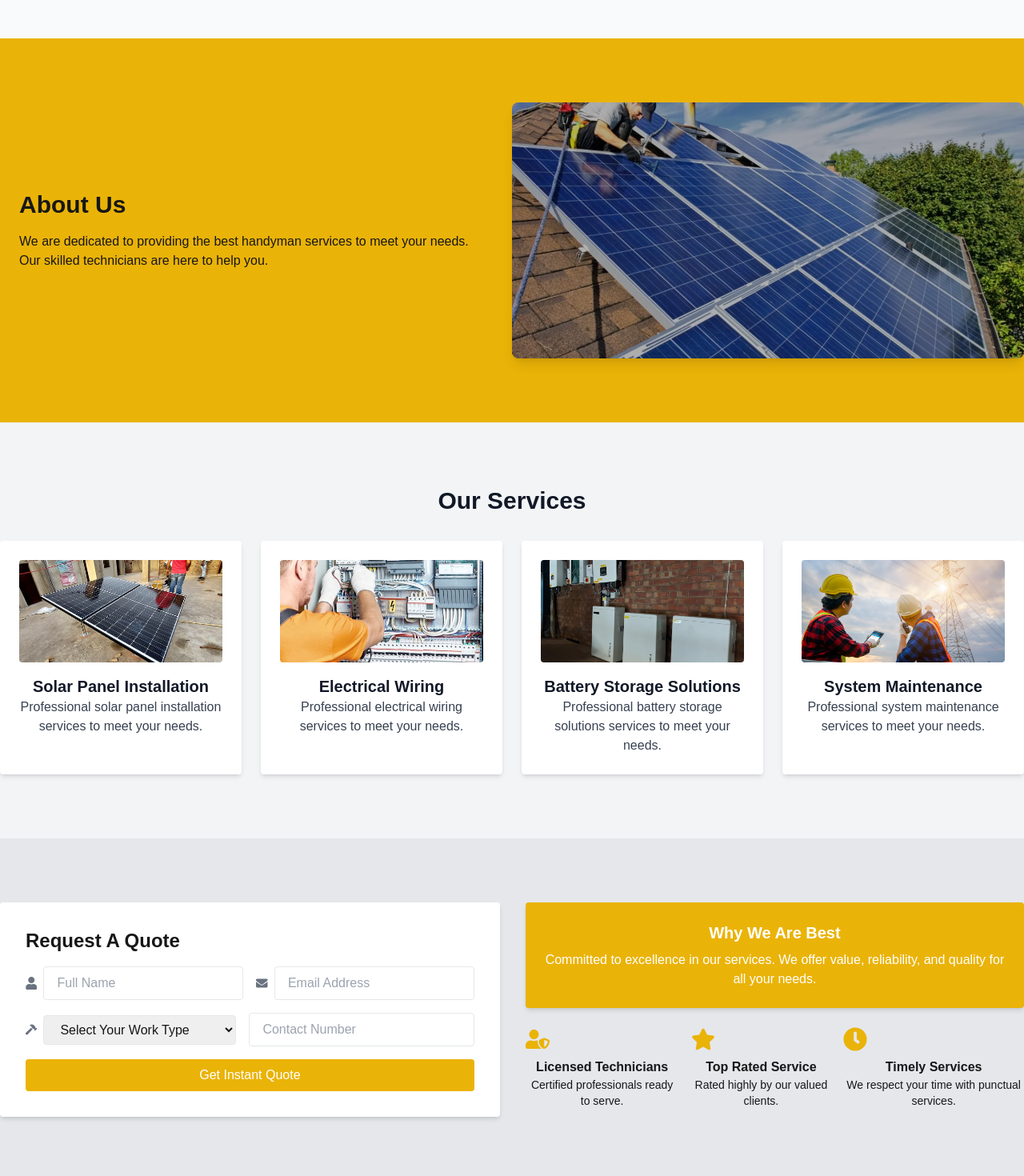
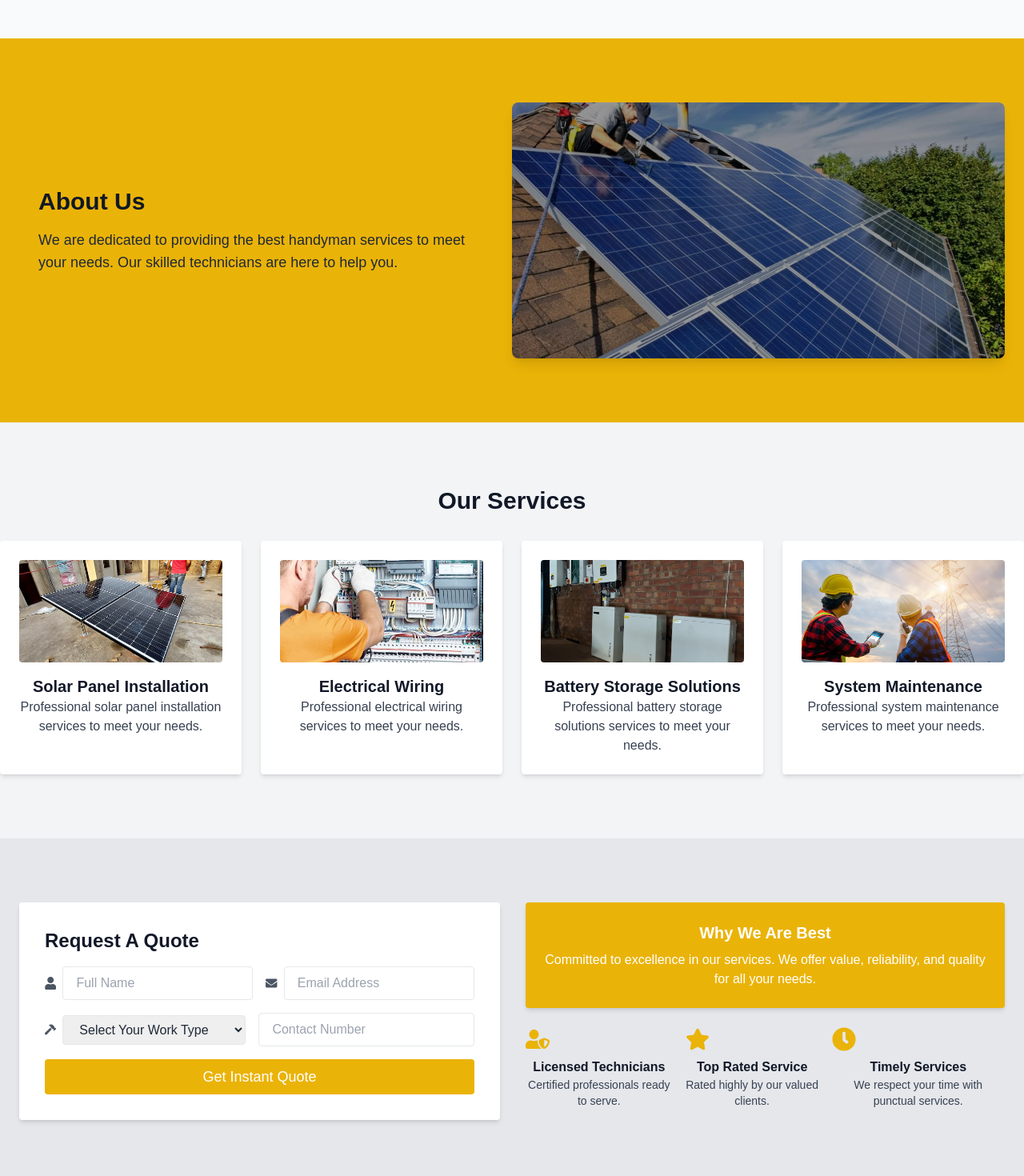
Before and after one commit to UroobaSiddiqui01/solar-energy-system, a Next.js app: page / in a window 1280 px wide. Shown: the part 1060-2530 px from the top of the page at 80% size. Built offline with nearby package versions, Linux system fonts and the light colour scheme.

Commit message:
imporvement about and testimonials

```diff
--- a/src/app/components/AboutUsSection.tsx
+++ b/src/app/components/AboutUsSection.tsx
@@ -1,22 +1,24 @@
 const AboutUsSection: React.FC = () => {
   return (
-    <section id="about" className="bg-yellow-500 py-20">
-      <div className="container mx-auto flex flex-col md:flex-row items-center">
+    <section id="about" className="bg-yellow-500 py-16 sm:py-20">
+      <div className="container mx-auto flex flex-col md:flex-row items-center px-4 sm:px-6">
 
         {/* Text Section */}
-        <div className="md:w-1/2 p-6 ">
-          <h3 className="text-3xl font-extrabold mb-4">About Us</h3>
-          <p className="font-extralight">We are dedicated to providing the best handyman services to meet your needs. Our skilled technicians are here to help you.</p>
+        <div className="md:w-1/2 p-4 sm:p-6 text-center md:text-left">
+          <h3 className="text-2xl sm:text-3xl font-bold text-gray-900 mb-4">About Us</h3>
+          <p className="text-gray-800 text-base sm:text-lg font-normal leading-relaxed">
+            We are dedicated to providing the best handyman services to meet your needs. Our skilled technicians are here to help you.
+          </p>
         </div>
 
         {/* Image Section with Overlay Effect */}
-        <div className="md:w-1/2 h-64 md:h-80 relative rounded-lg overflow-hidden shadow-lg">
+        <div className="md:w-1/2 h-48 sm:h-64 md:h-80 relative rounded-lg overflow-hidden shadow-lg mt-6 md:mt-0">
           <div
             className="absolute inset-0 bg-cover bg-center"
             style={{ backgroundImage: `url('/installer-1.webp')` }}
           ></div>
           {/* Optional Overlay */}
-          <div className="absolute inset-0 bg-black opacity-30"></div>
+          <div className="absolute inset-0 bg-black opacity-40"></div>
         </div>
 
       </div>
--- a/src/app/components/TestimonialsSection.tsx
+++ b/src/app/components/TestimonialsSection.tsx
@@ -1,38 +1,52 @@
-
 import { FaUser, FaEnvelope, FaHammer, FaClock, FaStar, FaUserShield } from 'react-icons/fa';
 
 const RequestQuoteSection: React.FC = () => {
   return (
     <section id='contact' className="bg-gray-200 py-20">
-      <div className="container mx-auto flex flex-col md:flex-row items-start gap-8">
+      <div className="container mx-auto flex flex-col md:flex-row items-start gap-8 px-4 sm:px-6">
 
         {/* Left Section: Request a Quote Form */}
-        <div className="md:w-1/2 bg-white p-8 rounded shadow-md">
-          <h3 className="text-2xl font-bold mb-4">Request A Quote</h3>
+        <div className="md:w-1/2 bg-white p-6 sm:p-8 rounded shadow-md">
+          <h3 className="text-2xl font-bold mb-4 text-gray-900">Request A Quote</h3>
           <form className="space-y-4">
-            <div className="flex gap-4">
+            <div className="flex flex-col sm:flex-row gap-4">
               <div className="flex items-center w-full">
-                <FaUser className="text-gray-500 mr-2" />
-                <input type="text" placeholder="Full Name" className="w-full px-4 py-2 border rounded" />
+                <FaUser className="text-gray-600 mr-2" />
+                <input
+                  type="text"
+                  placeholder="Full Name"
+                  className="w-full px-4 py-2 border rounded text-gray-800"
+                />
               </div>
               <div className="flex items-center w-full">
-                <FaEnvelope className="text-gray-500 mr-2" />
-                <input type="email" placeholder="Email Address" className="w-full px-4 py-2 border rounded" />
+                <FaEnvelope className="text-gray-600 mr-2" />
+                <input
+                  type="email"
+                  placeholder="Email Address"
+                  className="w-full px-4 py-2 border rounded text-gray-800"
+                />
               </div>
             </div>
-            <div className="flex gap-4">
+            <div className="flex flex-col sm:flex-row gap-4">
               <div className="flex items-center w-full">
-                <FaHammer className="text-gray-500 mr-2" />
-                <select className="w-full px-4 py-2 border rounded">
+                <FaHammer className="text-gray-600 mr-2" />
+                <select className="w-full px-4 py-2 border rounded text-gray-800">
                   <option>Select Your Work Type</option>
                   <option>Installation</option>
                   <option>Maintenance</option>
                   <option>Repair</option>
                 </select>
               </div>
-              <input type="text" placeholder="Contact Number" className="w-full px-4 py-2 border rounded" />
+              <input
+                type="text"
+                placeholder="Contact Number"
+                className="w-full px-4 py-2 border rounded text-gray-800"
+              />
             </div>
-            <button type="submit" className="w-full bg-yellow-500 text-white px-4 py-2 rounded mt-4 hover:bg-yellow-600">
+            <button
+              type="submit"
+              className="w-full bg-yellow-500 text-white px-4 py-2 rounded mt-4 hover:bg-yellow-600 text-base sm:text-lg"
+            >
               Get Instant Quote
             </button>
           </form>
@@ -42,23 +56,25 @@ const RequestQuoteSection: React.FC = () => {
         <div className="md:w-1/2 space-y-6">
           <div className="bg-yellow-500 p-6 rounded shadow-md text-center">
             <h4 className="text-xl font-bold text-white mb-2">Why We Are Best</h4>
-            <p className="text-white">Committed to excellence in our services. We offer value, reliability, and quality for all your needs.</p>
+            <p className="text-white text-sm sm:text-base">
+              Committed to excellence in our services. We offer value, reliability, and quality for all your needs.
+            </p>
           </div>
-          <div className="flex justify-between items-start gap-4">
+          <div className="flex flex-col sm:flex-row justify-between items-center gap-4">
             <div className="text-center">
               <FaUserShield className="text-yellow-500 text-3xl mb-2" />
-              <h5 className="font-semibold">Licensed Technicians</h5>
-              <p className="text-sm">Certified professionals ready to serve.</p>
+              <h5 className="font-semibold text-gray-900">Licensed Technicians</h5>
+              <p className="text-xs sm:text-sm text-gray-700">Certified professionals ready to serve.</p>
             </div>
             <div className="text-center">
               <FaStar className="text-yellow-500 text-3xl mb-2" />
-              <h5 className="font-semibold">Top Rated Service</h5>
-              <p className="text-sm">Rated highly by our valued clients.</p>
+              <h5 className="font-semibold text-gray-900">Top Rated Service</h5>
+              <p className="text-xs sm:text-sm text-gray-700">Rated highly by our valued clients.</p>
             </div>
             <div className="text-center">
               <FaClock className="text-yellow-500 text-3xl mb-2" />
-              <h5 className="font-semibold">Timely Services</h5>
-              <p className="text-sm">We respect your time with punctual services.</p>
+              <h5 className="font-semibold text-gray-900">Timely Services</h5>
+              <p className="text-xs sm:text-sm text-gray-700">We respect your time with punctual services.</p>
             </div>
           </div>
         </div>
```
